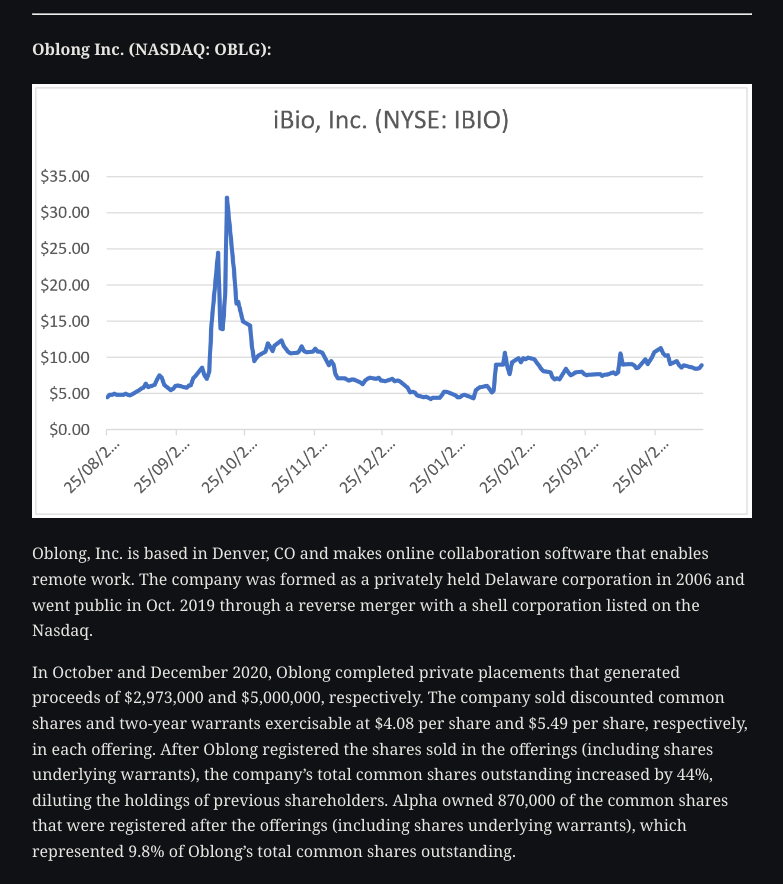
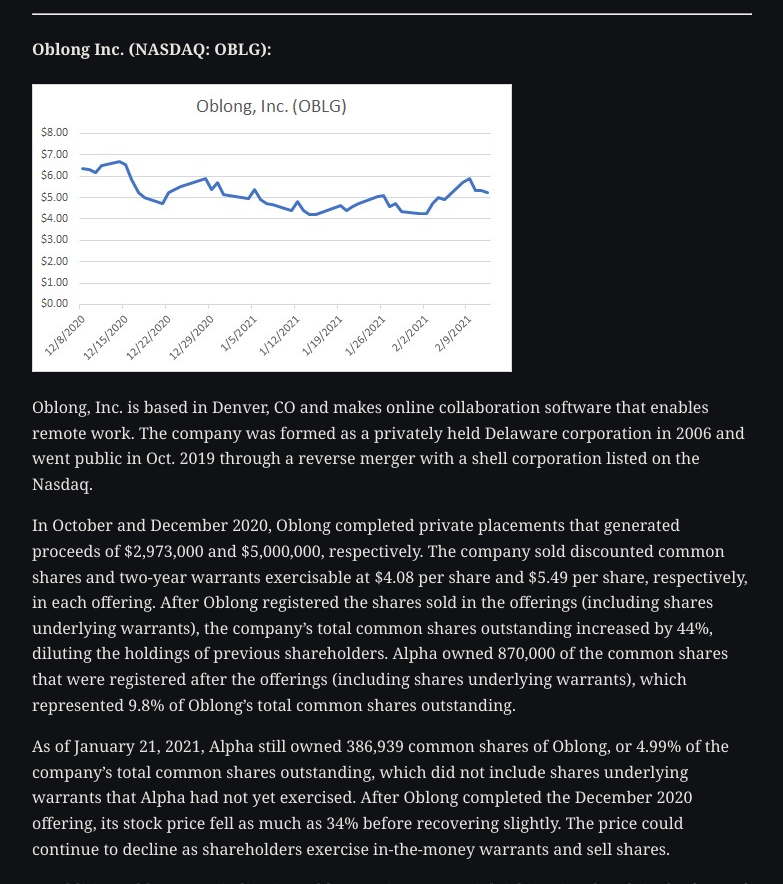
Before and after one commit to Ibiza10101/utopiacap-site, an Eleventy site: page src/posts/alpha-capital-anstalt.md in a window 1280 px wide. Shown: the part 2081-2965 px from the top of the page, without its empty margins (248-1031 px from the left). Built offline with nearby package versions, Linux system fonts and the light colour scheme; Eleventy itself is replaced by a stand-in of ours; files that its build step writes are made by us from their sources.

Commit message:
Fix wrong chart image in Alpha Capital Anstalt's OBLG section
The "Oblong Inc. (NASDAQ: OBLG)" sub-section had an IBIO/Aspire
Capital chart embedded instead -- confirmed this was already wrong in
the original WordPress content itself (the raw shortcode source
literally references "122aspire-ibio.png" there), not something this
rebuild introduced. The real OBLG chart exists separately in the
media library (never actually linked into this post) -- pulled it in
and swapped it into place. Checked all 16 rebuilt posts for the same
heading-vs-image ticker mismatch pattern; this was the only hit.

Co-Authored-By: Claude Sonnet 5 <noreply@anthropic.com>

```diff
--- a/src/posts/alpha-capital-anstalt.md
+++ b/src/posts/alpha-capital-anstalt.md
@@ -34,7 +34,7 @@ To demonstrate the effects of Alpha’s investments, we will examine the publicl
 <hr />
 
 <h4>Oblong Inc. (NASDAQ: OBLG):</h4>
-<img src="/wp-content/uploads/2021/02/122Aspire-IBIO.png" loading="lazy" style="max-width:100%;height:auto;">
+<img src="/wp-content/uploads/2021/02/oblg-graph.jpg" loading="lazy" style="max-width:100%;height:auto;">
 
 Oblong, Inc. is based in Denver, CO and makes online collaboration software that enables remote work. The company was formed as a privately held Delaware corporation in 2006 and went public in Oct. 2019 through a reverse merger with a shell corporation listed on the Nasdaq.
 
```
Also changed, not shown: src/wp-content/uploads/2021/02/oblg-graph.jpg (added).
